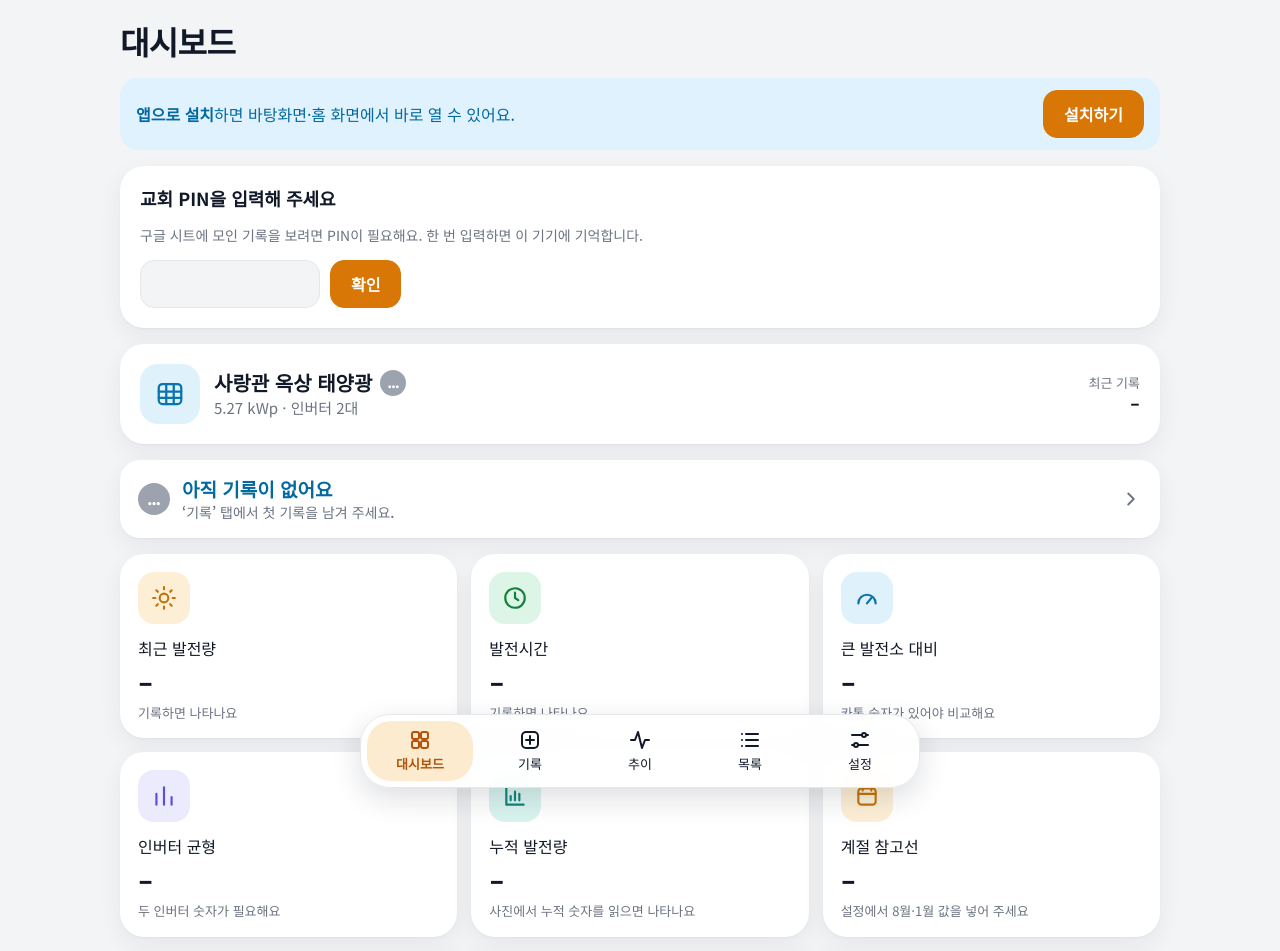
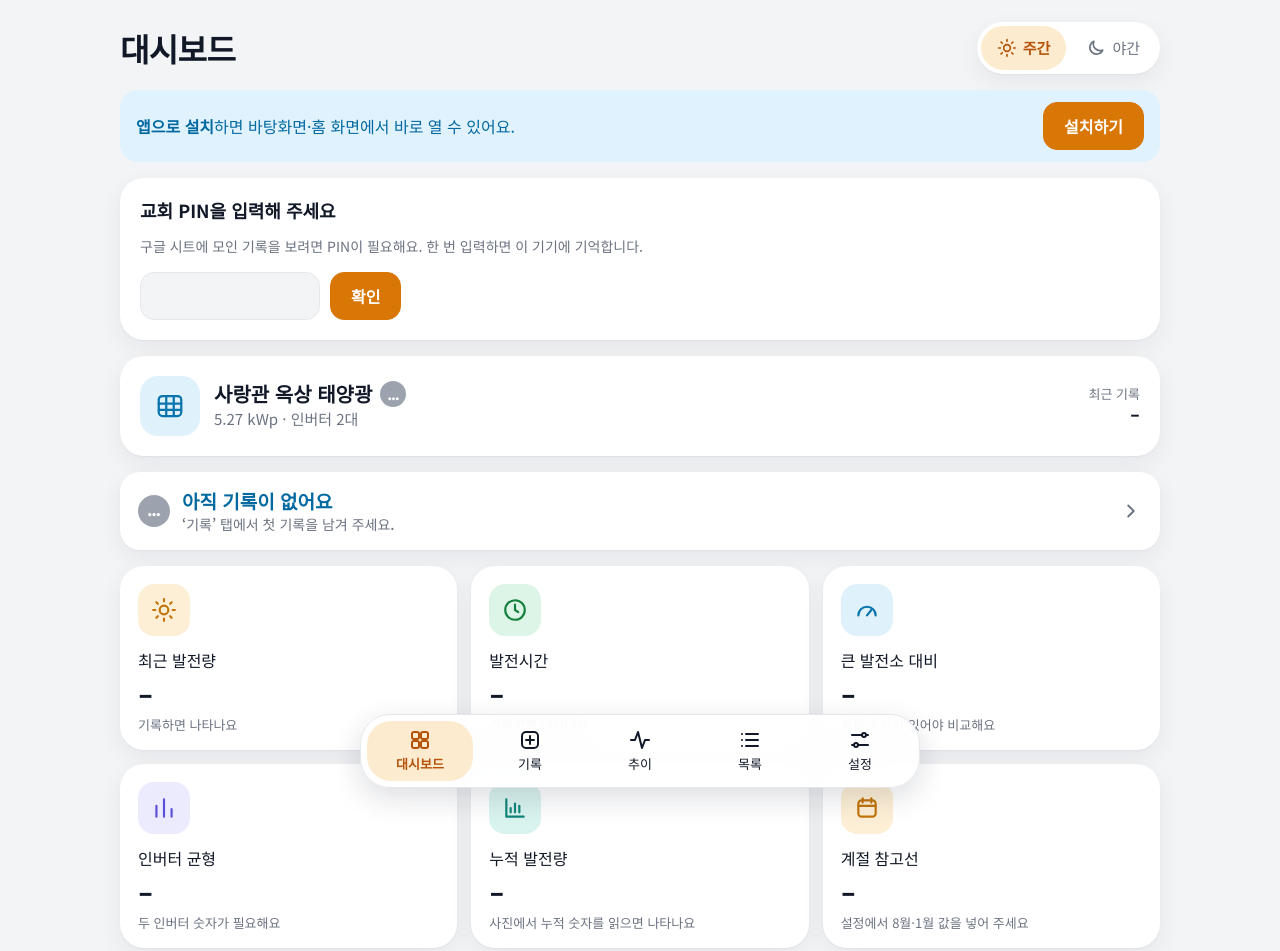
Before and after one commit to jangyu-church/solar, a plain HTML site: page index.html in a window 1280 px wide. Shown: the top 951 px of the page. Drawn offline with Linux system fonts and the light colour scheme.

Commit message:
화면 모드를 주간/야간 단추로 바꿈
해 뜨고 지는 시각에 따른 자동 전환과 설정의 선택 상자를 없애고,
화면 맨 위에 사람이 직접 누르는 주간/야간 단추를 둠. 누른 값은 기기에 기억.

Co-Authored-By: Claude Fable 5.2 <noreply@anthropic.com>
Claude-Session: https://claude.ai/code/session_01BUoD4bSc9BV5Y7hYhCYkok

```diff
--- a/index.html
+++ b/index.html
@@ -16,27 +16,12 @@
 <link rel="apple-touch-icon" href="icon-180.png">
 <link rel="stylesheet" href="https://fonts.googleapis.com/css2?family=Noto+Sans+KR:wght@400;500;700;800&family=Space+Grotesk:wght@500;700&display=swap">
 <script>
-/* 화면 모드: auto(해 뜨고 지는 시각에 따라 자동) | system(기기 설정) | light(주간) | dark(야간). 이 기기에만 저장됩니다. */
+/* 화면 모드: 사람이 누른 값(light=주간, dark=야간)을 이 기기에 기억합니다. 아직 고르지 않았으면 기기 설정을 따릅니다. */
 (function(){
-  var LAT=35.19,LON=128.80; /* 김해 장유 */
-  function sun(d){
-    var y=d.getFullYear(),m=d.getMonth(),day=d.getDate();
-    var n=Math.round((Date.UTC(y,m,day)-Date.UTC(y,0,1))/864e5)+1,g=2*Math.PI/365*(n-1);
-    var eq=229.18*(0.000075+0.001868*Math.cos(g)-0.032077*Math.sin(g)-0.014615*Math.cos(2*g)-0.040849*Math.sin(2*g));
-    var dec=0.006918-0.399912*Math.cos(g)+0.070257*Math.sin(g)-0.006758*Math.cos(2*g)+0.000907*Math.sin(2*g)-0.002697*Math.cos(3*g)+0.00148*Math.sin(3*g);
-    var r=Math.PI/180,x=Math.cos(90.833*r)/(Math.cos(LAT*r)*Math.cos(dec))-Math.tan(LAT*r)*Math.tan(dec);
-    var ha=Math.acos(Math.max(-1,Math.min(1,x)))/r,base=Date.UTC(y,m,day);
-    return {rise:new Date(base+(720-4*(LON+ha)-eq)*6e4),set:new Date(base+(720-4*(LON-ha)-eq)*6e4)};
-  }
-  function mode(){try{var v=localStorage.getItem('solar_theme');return /^(auto|system|light|dark)$/.test(v)?v:'auto'}catch(e){return 'auto'}}
-  function apply(){
-    var m=mode(),el=document.documentElement,t=null;
-    if(m==='light'||m==='dark')t=m;
-    else if(m==='auto'){var now=new Date(),s=sun(now);t=(now>=s.rise&&now<s.set)?'light':'dark'}
-    if(t){if(el.getAttribute('data-theme')!==t)el.setAttribute('data-theme',t)}else el.removeAttribute('data-theme');
-    return t;
-  }
-  window.SolarTheme={apply:apply,mode:mode,sun:sun,set:function(m){try{localStorage.setItem('solar_theme',m)}catch(e){}return apply()}};
+  function saved(){try{var v=localStorage.getItem('solar_theme');return (v==='light'||v==='dark')?v:null}catch(e){return null}}
+  function current(){return saved()||((window.matchMedia&&matchMedia('(prefers-color-scheme: dark)').matches)?'dark':'light')}
+  function apply(){var v=saved(),el=document.documentElement;if(v)el.setAttribute('data-theme',v);else el.removeAttribute('data-theme');return current()}
+  window.SolarTheme={apply:apply,current:current,set:function(v){try{localStorage.setItem('solar_theme',v)}catch(e){}return apply()}};
   apply();
 })();
 </script>
@@ -200,6 +185,12 @@ td button.dl{min-height:34px;padding:2px 8px;font-size:.9375rem;border-color:tra
 @media (prefers-reduced-motion:no-preference){button{transition:background .15s,color .15s}}
 @media (max-width:360px){.m-val{font-size:1.4rem}}
 
+.top{display:flex;align-items:center;justify-content:space-between;gap:12px;flex-wrap:wrap}
+.top h1{margin:0}
+.seg{display:flex;gap:4px;padding:4px;background:var(--surface);border-radius:999px;box-shadow:var(--shadow)}
+.seg button{display:flex;align-items:center;gap:6px;min-height:44px;padding:6px 16px;border:0;border-radius:999px;background:none;color:var(--muted);font-size:.9375rem;font-weight:500}
+.seg button svg{width:20px;height:20px}
+.seg button[aria-pressed="true"]{background:var(--tab-on);color:var(--accent-text);font-weight:700}
 .banner.info{background:var(--info-bg);color:var(--info)}
 .banner button{white-space:nowrap}
 @media (min-width:900px){
@@ -215,7 +206,13 @@ td button.dl{min-height:34px;padding:2px 8px;font-size:.9375rem;border-color:tra
 
 
 <div class="wrap">
-  <header><h1 id="pageTitle">대시보드</h1></header>
+  <header class="top">
+    <h1 id="pageTitle">대시보드</h1>
+    <div class="seg" role="group" aria-label="화면 밝기">
+      <button type="button" data-theme-btn="light"><svg viewBox="0 0 24 24" fill="none" stroke="currentColor" stroke-width="2" stroke-linecap="round" stroke-linejoin="round" aria-hidden="true"><circle cx="12" cy="12" r="4"/><path d="M12 2v2M12 20v2M4.9 4.9l1.4 1.4M17.7 17.7l1.4 1.4M2 12h2M20 12h2M4.9 19.1l1.4-1.4M17.7 6.3l1.4-1.4"/></svg>주간</button>
+      <button type="button" data-theme-btn="dark"><svg viewBox="0 0 24 24" fill="none" stroke="currentColor" stroke-width="2" stroke-linecap="round" stroke-linejoin="round" aria-hidden="true"><path d="M20 14.5A8 8 0 0 1 9.5 4a8 8 0 1 0 10.5 10.5z"/></svg>야간</button>
+    </div>
+  </header>
 
   <div id="banner" class="banner" hidden>
     <span><b>예시 화면입니다.</b> 아래 숫자는 설명을 위해 만든 가짜 기록이고, 저장되지 않습니다.</span>
@@ -317,18 +314,6 @@ td button.dl{min-height:34px;padding:2px 8px;font-size:.9375rem;border-color:tra
 
   <!-- 기준값 설정 -->
   <section class="tabpane" id="tab-setup" hidden>
-    <div class="card stack" id="themeCard">
-      <h2 style="margin:0">화면 모드 (주간·야간)</h2>
-      <label>낮·밤 화면
-        <select id="themeSel">
-          <option value="auto">자동 (해가 떠 있으면 밝게, 지면 어둡게)</option>
-          <option value="system">기기 설정 따르기</option>
-          <option value="light">항상 밝게 (주간)</option>
-          <option value="dark">항상 어둡게 (야간)</option>
-        </select>
-      </label>
-      <p class="small muted" id="themeInfo"></p>
-    </div>
     <div class="card stack" id="connCard">
       <h2 style="margin:0">연결과 도구</h2>
       <p class="small" id="connState"></p>
@@ -1036,21 +1021,14 @@ if(!standalone){
 }
 window.addEventListener('appinstalled',function(){$('installBar').hidden=true});
 
-/* ---------- 화면 모드 (주간·야간) ---------- */
-function hm(d){return d.getHours()+':'+pad(d.getMinutes())}
-function themeInfo(){
-  var m=SolarTheme.mode(),t;
-  if(m==='auto'){var now=new Date(),s=SolarTheme.sun(now),day=now>=s.rise&&now<s.set;
-    t='지금은 '+(day?'주간(밝은)':'야간(어두운)')+' 화면이에요. 오늘 김해 장유의 해 뜨는 시각 '+hm(s.rise)+', 해 지는 시각 '+hm(s.set)+'에 맞춰 저절로 바뀝니다.'}
-  else if(m==='system')t='휴대폰·컴퓨터의 다크 모드 설정을 그대로 따릅니다.';
-  else t=(m==='light'?'항상 밝은(주간)':'항상 어두운(야간)')+' 화면으로 고정했어요.';
-  $('themeInfo').textContent=t+' 이 설정은 이 기기에만 적용됩니다.';
+/* ---------- 화면 모드: 주간·야간 단추 ---------- */
+function themeButtons(){
+  var cur=SolarTheme.current();
+  document.querySelectorAll('[data-theme-btn]').forEach(function(b){b.setAttribute('aria-pressed',b.getAttribute('data-theme-btn')===cur?'true':'false')});
 }
-function themeTick(){SolarTheme.apply();themeInfo()}
-$('themeSel').value=SolarTheme.mode();
-$('themeSel').onchange=function(){SolarTheme.set($('themeSel').value);themeInfo()};
-themeTick();setInterval(themeTick,60000);
-document.addEventListener('visibilitychange',function(){if(!document.hidden)themeTick()});
+document.querySelectorAll('[data-theme-btn]').forEach(function(b){b.onclick=function(){SolarTheme.set(b.getAttribute('data-theme-btn'));themeButtons()}});
+themeButtons();
+try{matchMedia('(prefers-color-scheme: dark)').addEventListener('change',themeButtons)}catch(e){}
 
 syncAll();renderFoot();
 document.addEventListener('visibilitychange',function(){if(!document.hidden)syncAll()});
--- a/sw.js
+++ b/sw.js
@@ -1,4 +1,4 @@
-const CACHE = 'solar-app-v3';
+const CACHE = 'solar-app-v4';
 const SHELL = ['./', 'index.html', 'config.js', 'manifest.webmanifest', 'icon.svg', 'icon-192.png', 'icon-512.png', 'icon-180.png'];
 
 self.addEventListener('install', e => {
```
Also changed, not shown: 1 other file.
